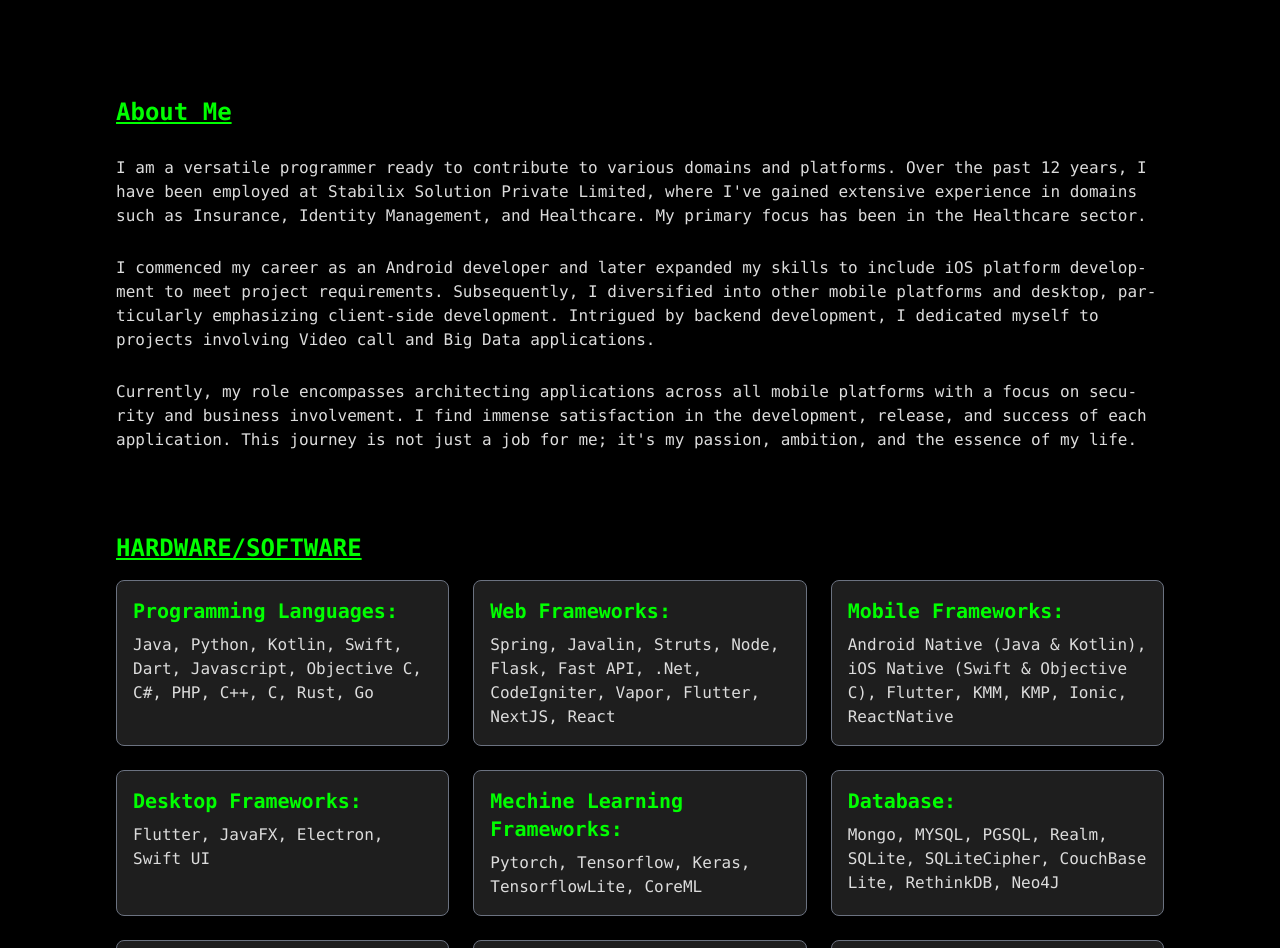
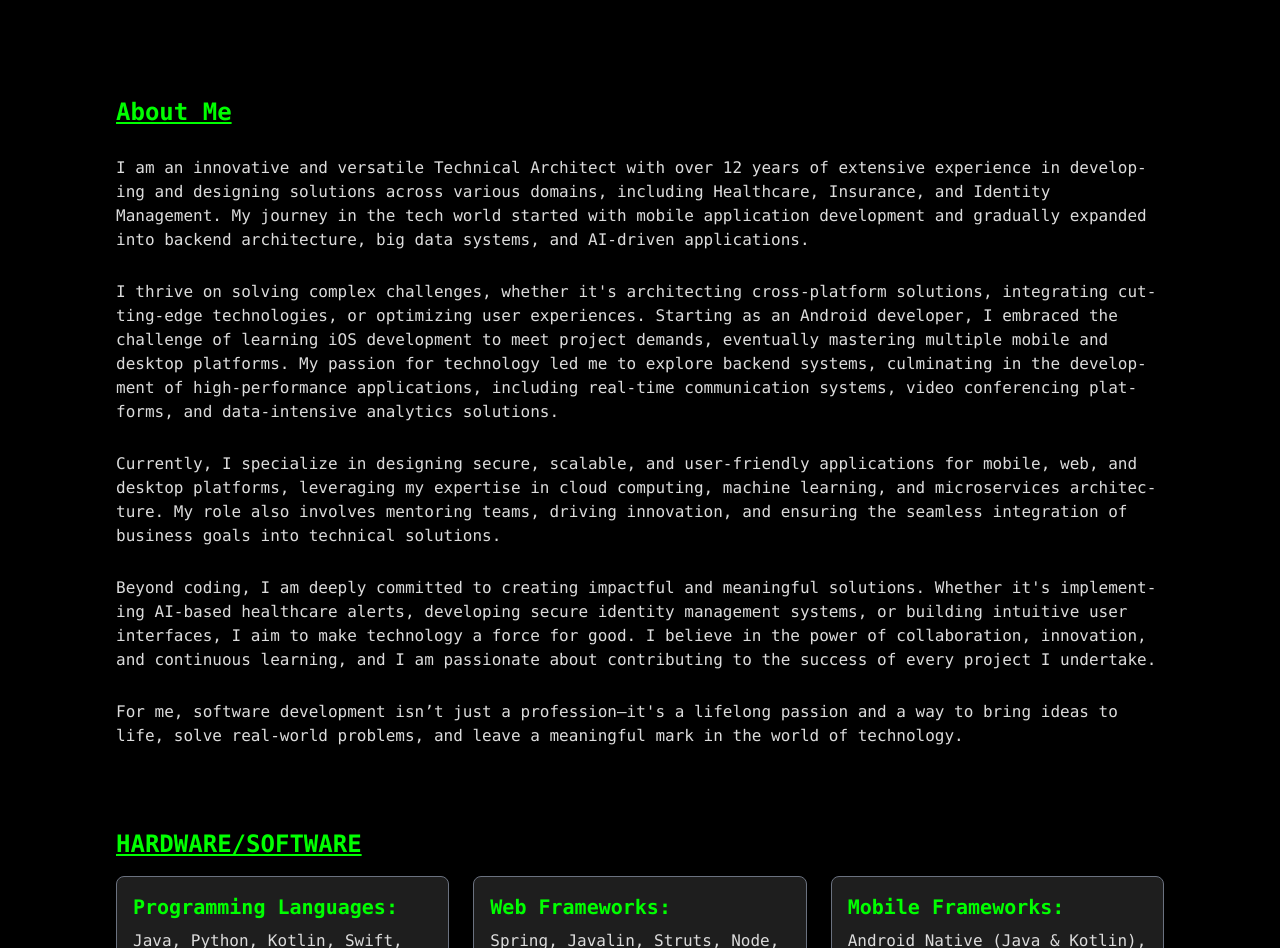
Before and after one commit to sudhi001/sudhi001.github.io, a Next.js app: page / in a window 1280 px wide. Shown: the part 740-1688 px from the top of the page. Built offline with nearby package versions, Linux system fonts and the light colour scheme.

Commit message:
about me modified

```diff
--- a/app/data.js
+++ b/app/data.js
@@ -4,9 +4,11 @@
   company: "Stabilix Solutions Pvt. Ltd. Trivandrum, Kerala, India",
   shortDescription:"12+ years of experience in Healthcare, Insurance, and Identity Management",
   aboutMe: [
-    "I am a versatile programmer ready to contribute to various domains and platforms. Over the past 12 years, I have been employed at Stabilix Solution Private Limited, where I've gained extensive experience in domains such as Insurance, Identity Management, and Healthcare. My primary focus has been in the Healthcare sector.",
-    "I commenced my career as an Android developer and later expanded my skills to include iOS platform development to meet project requirements. Subsequently, I diversified into other mobile platforms and desktop, particularly emphasizing client-side development. Intrigued by backend development, I dedicated myself to projects involving Video call and Big Data applications.",
-    "Currently, my role encompasses architecting applications across all mobile platforms with a focus on security and business involvement. I find immense satisfaction in the development, release, and success of each application. This journey is not just a job for me; it's my passion, ambition, and the essence of my life.",
+    "I am an innovative and versatile Technical Architect with over 12 years of extensive experience in developing and designing solutions across various domains, including Healthcare, Insurance, and Identity Management. My journey in the tech world started with mobile application development and gradually expanded into backend architecture, big data systems, and AI-driven applications.",
+    "I thrive on solving complex challenges, whether it's architecting cross-platform solutions, integrating cutting-edge technologies, or optimizing user experiences. Starting as an Android developer, I embraced the challenge of learning iOS development to meet project demands, eventually mastering multiple mobile and desktop platforms. My passion for technology led me to explore backend systems, culminating in the development of high-performance applications, including real-time communication systems, video conferencing platforms, and data-intensive analytics solutions.",
+    "Currently, I specialize in designing secure, scalable, and user-friendly applications for mobile, web, and desktop platforms, leveraging my expertise in cloud computing, machine learning, and microservices architecture. My role also involves mentoring teams, driving innovation, and ensuring the seamless integration of business goals into technical solutions.",
+    "Beyond coding, I am deeply committed to creating impactful and meaningful solutions. Whether it's implementing AI-based healthcare alerts, developing secure identity management systems, or building intuitive user interfaces, I aim to make technology a force for good. I believe in the power of collaboration, innovation, and continuous learning, and I am passionate about contributing to the success of every project I undertake.",
+    "For me, software development isn’t just a profession—it's a lifelong passion and a way to bring ideas to life, solve real-world problems, and leave a meaningful mark in the world of technology."
   ],
   webMeta: {
     title: 'Sudhi S | Technical Architect',
```
